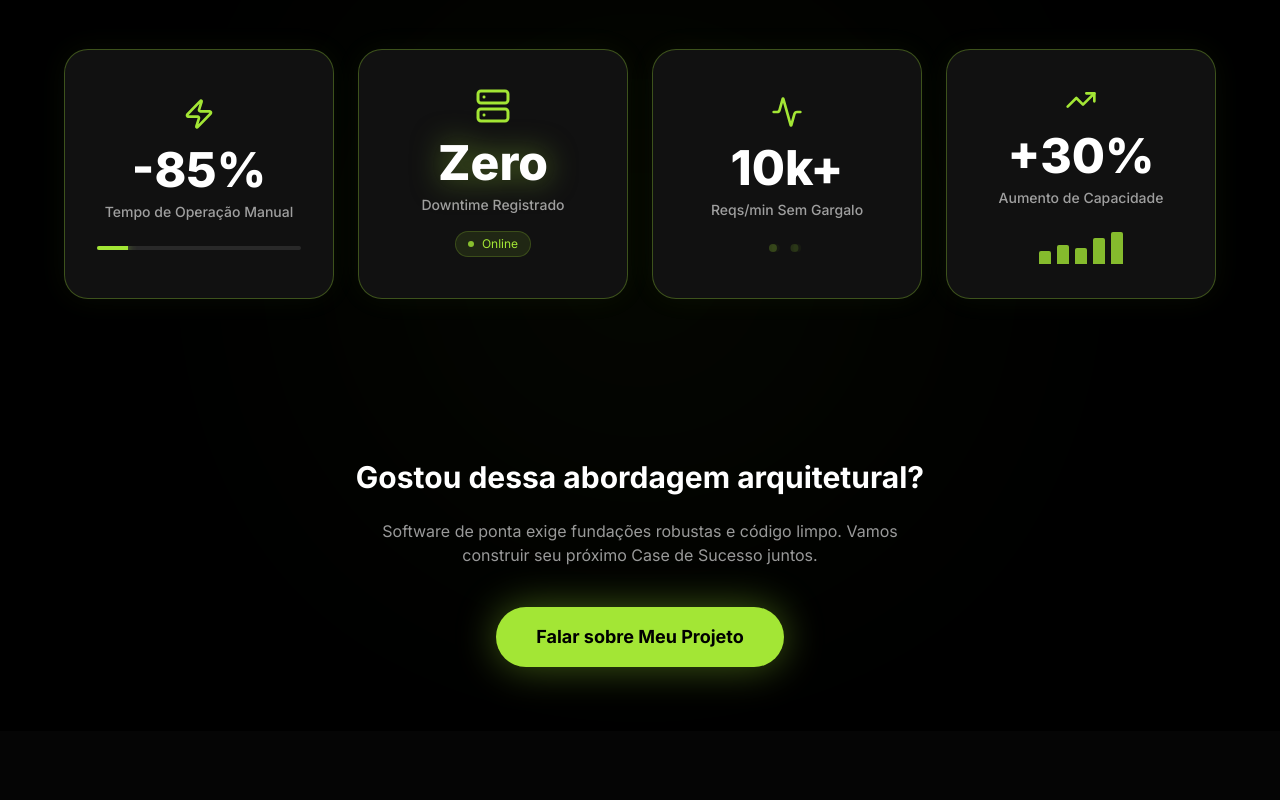
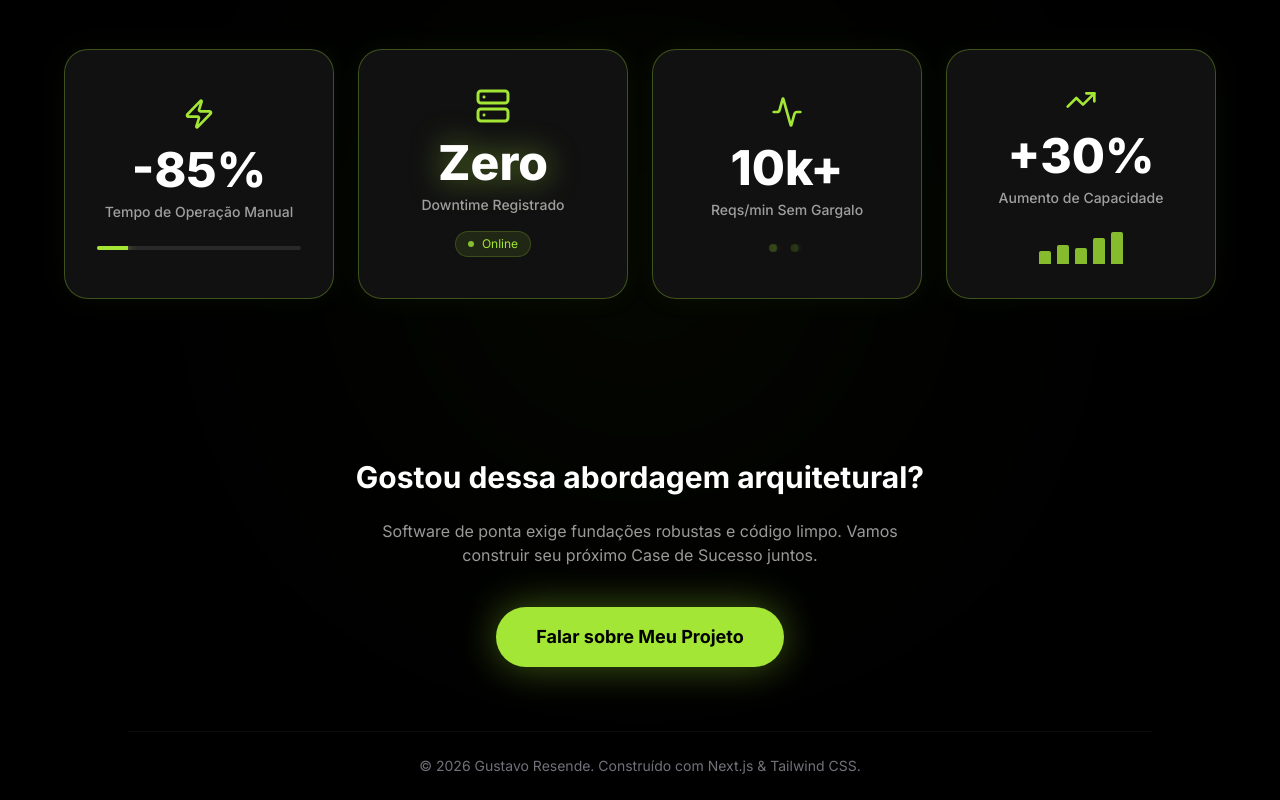
Before and after one commit to Gustavo-Resende/Portfolio, a Next.js app: page /projects/sleipnir in a window 1280 px wide. Shown: the part 3748-4548 px from the top of the page. Before the commit the page ends 4479 px from the top, so only its background shows below. Built offline with nearby package versions, Linux system fonts and the light colour scheme.

Commit message:
feat: Add footer to project template page

```diff
--- a/src/app/projects/sleipnir/page.tsx
+++ b/src/app/projects/sleipnir/page.tsx
@@ -287,6 +287,11 @@ export default function SleipnirProject() {
         </div>
       </section>
 
+      {/* Footer idêntico ao da Home */}
+      <footer className="w-full text-center py-6 text-text-muted text-sm relative z-10 border-t border-white/5 mt-auto bg-black max-w-5xl mx-auto">
+        <p>&copy; {new Date().getFullYear()} Gustavo Resende. Construído com Next.js & Tailwind CSS.</p>
+      </footer>
+
     </main>
   );
 }
```
